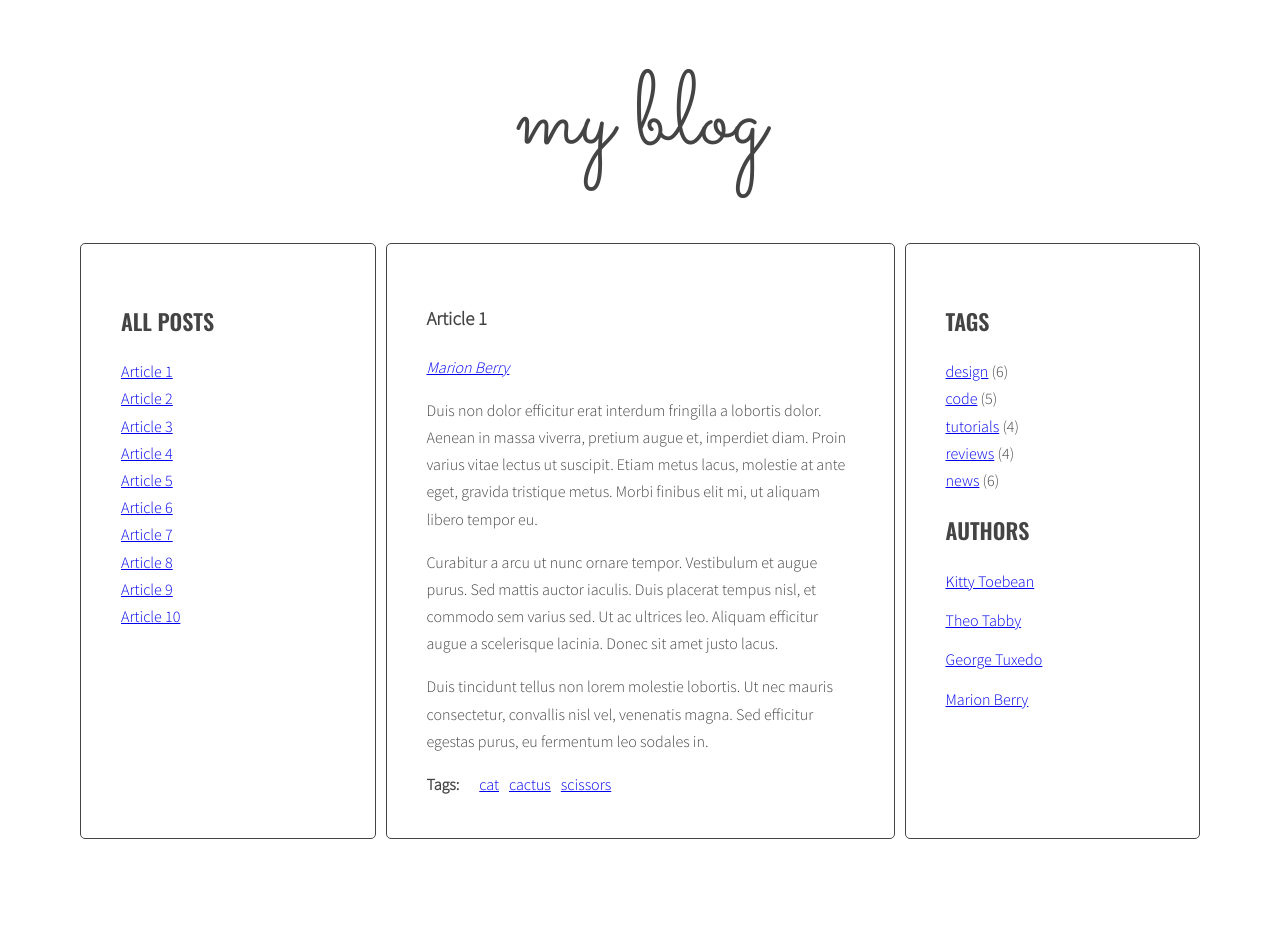
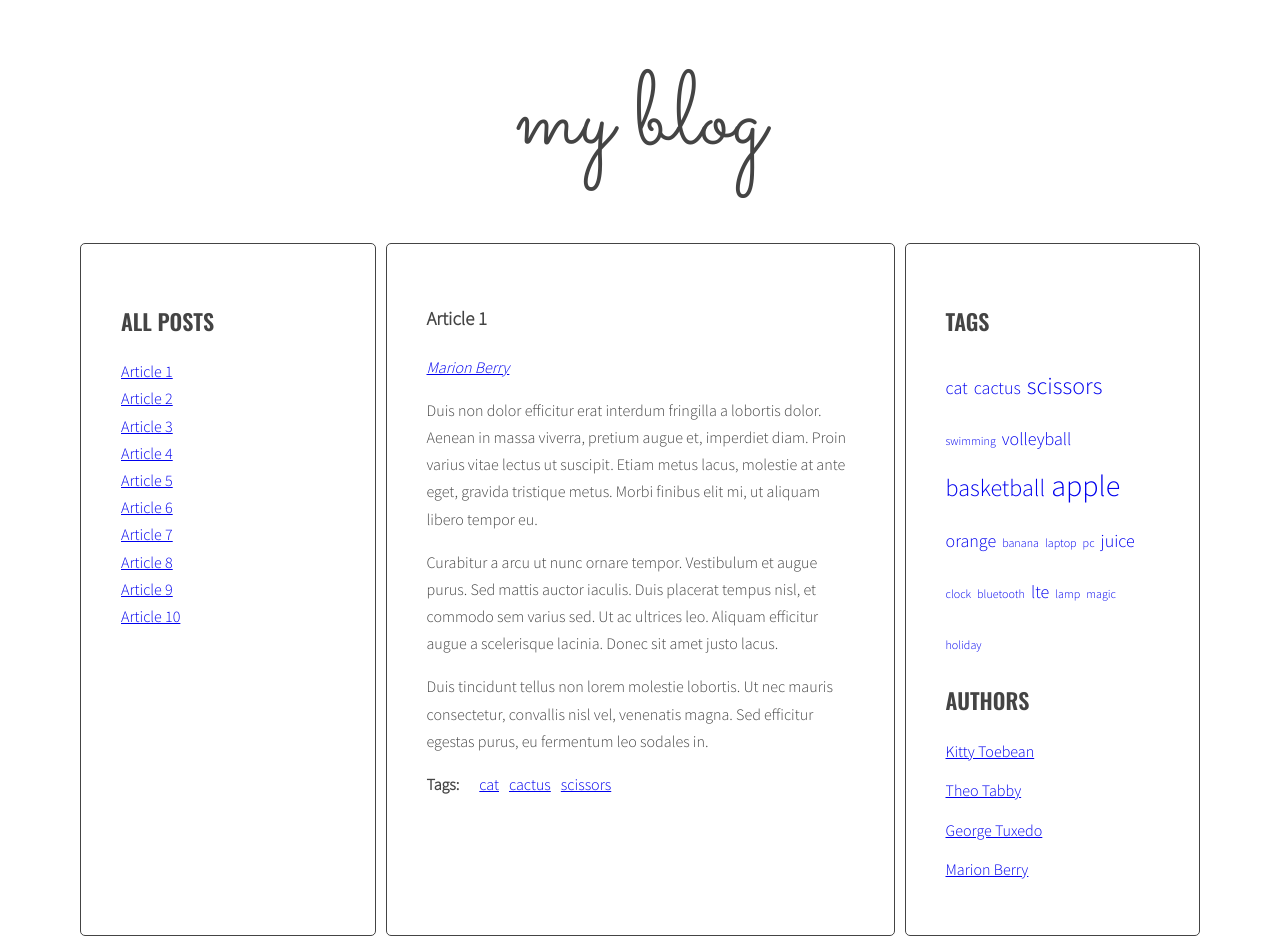
Before and after one commit to aoibaraa/javascript-blog, a website: page index.html in a window 1280 px wide. Before the commit the page ends 847 px from the top, so only its background shows below. Drawn offline with nearby package versions, Linux system fonts and the light colour scheme.

Commit message:
Add a tag cloud

```diff
--- a/index.html
+++ b/index.html
@@ -180,11 +180,6 @@
                         <aside class="sidebar">
                           <h2 class="section-title">Tags</h2>
                           <ul class="list tags">
-                            <li><a href="#">design</a> <span>(6)</span></li>
-                            <li><a href="#">code</a> <span>(5)</span></li>
-                            <li><a href="#">tutorials</a> <span>(4)</span></li>
-                            <li><a href="#">reviews</a> <span>(4)</span></li>
-                            <li><a href="#">news</a> <span>(6)</span></li>
                           </ul>
                           <h2 class="section-title">Authors</h2>
                           <ul class="list authors">
--- a/js/script.js
+++ b/js/script.js
@@ -38,7 +38,11 @@ const optArticleSelector = '.post',
   optTitleSelector = '.post-title',
   optTitleListSelector = '.titles',
   optArticleTagsSelector = '.post-tags .list',
-  optArticleAuthorSelector = '.post-author';
+  optArticleAuthorSelector = '.post-author',
+  optTagsListSelector = '.tags .list',
+  optCloudClassCount = 5,
+  optCloudClassPrefix = '.tag-size-';
+
 
 function generateTitleLinks(customSelector = '') {
 
@@ -63,7 +67,6 @@ function generateTitleLinks(customSelector = '') {
 
     /* [DONE] insert link into titleList */
     html = html + linkHTML;
-    console.log('html1', html);
 
   }
 
@@ -80,10 +83,36 @@ function generateTitleLinks(customSelector = '') {
 
 generateTitleLinks();
 
+function calculateTagsParams(tags) {
+  const params = {max: 0, min: 999999};
+  for(let tag in tags){
+    console.log(tag + ' is used ' + tags[tag] + ' items');
+    if(tags[tag] > params.max){
+      params.max = tags[tag];
+    }
+    else if(tags[tag] < params.min){
+      params.min = tags[tag];
+    }
+  }
+  return params;
+}
+
+function calculateTagClass(count, params) {
+
+  const normalizedCount = count - params.min;
+  const normalizedMax = params.max - params.min;
+  const percentage = normalizedCount / normalizedMax;
+  const classNumber = Math.floor( percentage * (optCloudClassCount - 1) + 1 );
+
+  return (optCloudClassPrefix, classNumber);
+}
+
 function generateTags() {
+  /* [NEW] create a new variable allTags with an empty object */
+  let allTags = {};
+
   /* [DONE] find all articles */
   const articles = document.querySelectorAll(optArticleSelector);
-  let html = '';
 
   /* [DONE] START LOOP: for every article: */
   for (let article of articles) {
@@ -107,13 +136,19 @@ function generateTags() {
 
 
       /* [DONE] generate HTML of the link */
-      const linkHTML = '<li><a href="#tag-' + tag + '">'+ tag +'</a></li>';
+      const linkHTML = '<li><a href="#tag-' + tag + '">' + tag + '</a></li>';
       console.log('linkHTML', linkHTML);
 
       /* [DONE] add generated code to html variable */
       html = html + linkHTML;
-      console.log('html2', html);
 
+      /* [NEW] check if this link is NOT already in allTags */
+      if (!allTags.hasOwnProperty(tag)) {
+        /* [NEW] add tag to allTags object */
+        allTags[tag] = 1;
+      } else {
+        allTags[tag]++;
+      }
       /* [DONE] END LOOP: for each tag */
     }
     /* [DONE] insert HTML of all the links into the tags wrapper */
@@ -121,6 +156,30 @@ function generateTags() {
     console.log('tagList', tagList.innerHTML);
     /* [DONE] END LOOP: for every article: */
   }
+
+  /* [NEW] find list of tags in right column */
+  const tagList = document.querySelector('.tags');
+
+  const tagsParams = calculateTagsParams(allTags);
+  console.log('tagsParams:', tagsParams);
+
+  /* [NEW] create variable for all links HTML code */
+  let allTagsHTML = '';
+
+  /* [NEW] START LOOP: for each tag in allTags: */
+  for(let tag in allTags){
+
+
+    const tagLinkHTML = '<li><a href="#tag-'+ tag +'" class= "tag-size-' + calculateTagClass(allTags[tag], tagsParams) + '">' + tag +  '</a></li>';
+    console.log('tagLinkHTML:', tagLinkHTML);
+
+    /* [NEW] generate code of a link and add it to allTagsHTML */
+    allTagsHTML += tagLinkHTML;
+  }
+  /* [NEW] END LOOP: for each tag in allTags: */
+
+  /* [NEW] add html from allTagsHTML to tagList */
+  tagList.innerHTML = allTagsHTML;
 }
 
 generateTags();
@@ -201,7 +260,7 @@ function generateAuthors() {
     const authors = article.getAttribute('data-author');
     console.log('authors', authors);
 
-    const linkHTML = '<a href="#authors-' + authors + '">'+ authors +'</a>';
+    const linkHTML = '<a href="#authors-' + authors + '">' + authors + '</a>';
     console.log('linkHTML', linkHTML);
 
     // /* [DONE] add generated code to html variable */
@@ -209,13 +268,16 @@ function generateAuthors() {
     //console.log('html', html);
 
     /* insert HTML of all the links into the tags wrapper */
-    authorsList.innerHTML = html+linkHTML;
+    authorsList.innerHTML = html + linkHTML;
   }
 }
 
 generateAuthors();
 
 function authorClickHandler(event) {
+
+  /* [NEW] create a new variable allAuthors with an empty object */
+  let allAuthors = {};
 
   /* [DONE] prevent default action for this event */
   event.preventDefault();
@@ -227,7 +289,7 @@ function authorClickHandler(event) {
   const href = clickedElement.getAttribute('data-author');
 
   /* [DONE] make a new constant "author" and extract author from the "href" constant */
-   const tag = href.replace('#author-', '');
+  const authors = href.replace('#author-', '');
 
   /* [DONE] find all author links with class active */
   const activeAuthors = document.querySelectorAll('.post-author');
--- a/sass/style.scss
+++ b/sass/style.scss
@@ -124,3 +124,38 @@ body {
    margin-left: 10px;
 
 }
+
+/* Tags size */
+
+
+.tags li {
+
+  display: inline-block;
+  font-size: 30px;
+  margin: 0 6px 0 0;
+}
+
+.tags li a {
+
+  text-decoration: none;
+}
+
+.tag-size-1 {
+
+  font-size: 40%;
+}
+
+.tag-size-2 {
+
+  font-size: 60%;
+}
+
+.tag-size-3 {
+
+  font-size: 80%;
+}
+
+.tag-size-5 {
+
+  font-size: 100%;
+}
```
Also changed, not shown: css/style.css. Lines whose indentation alone changed are shown as unchanged.
